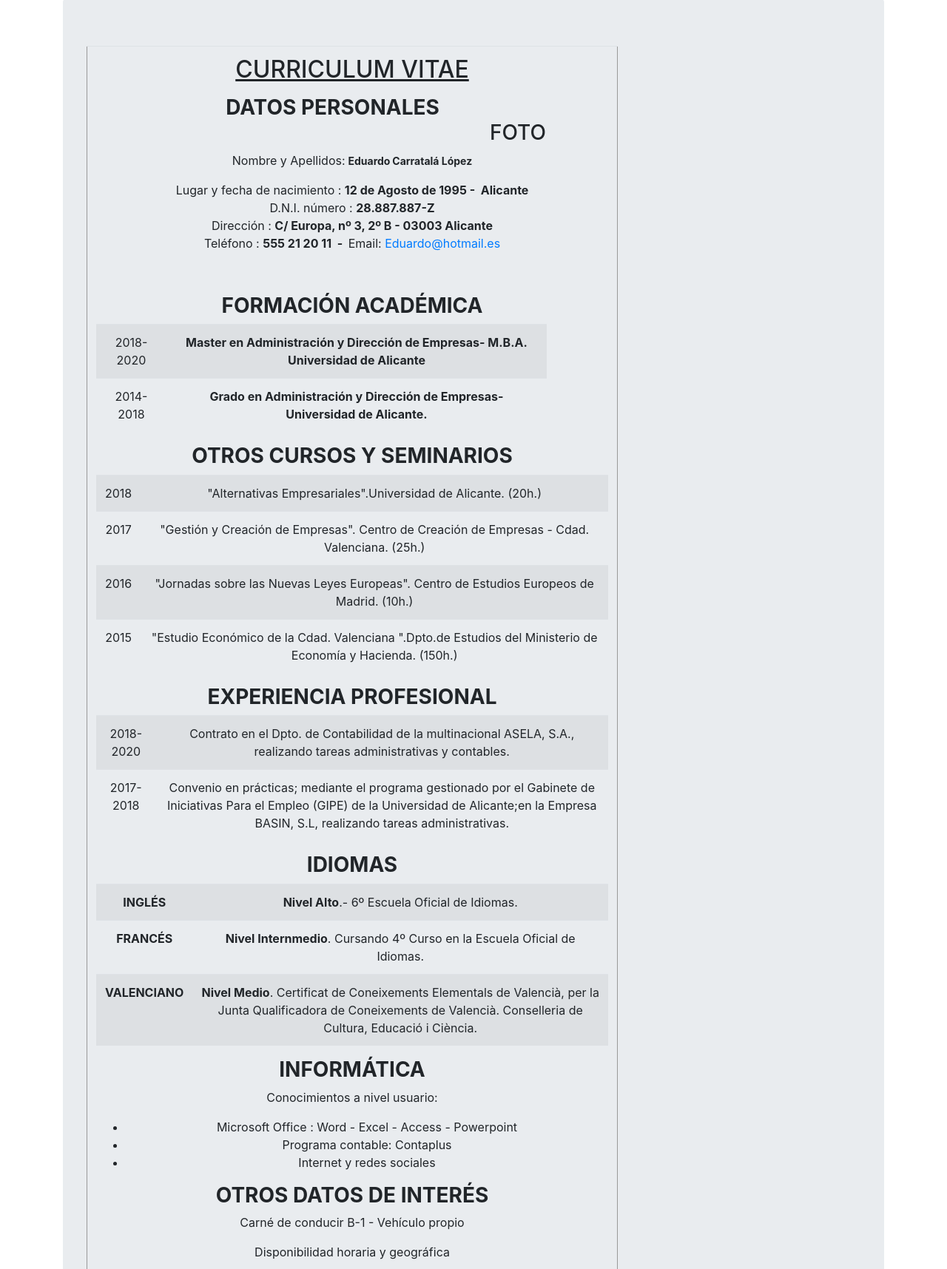
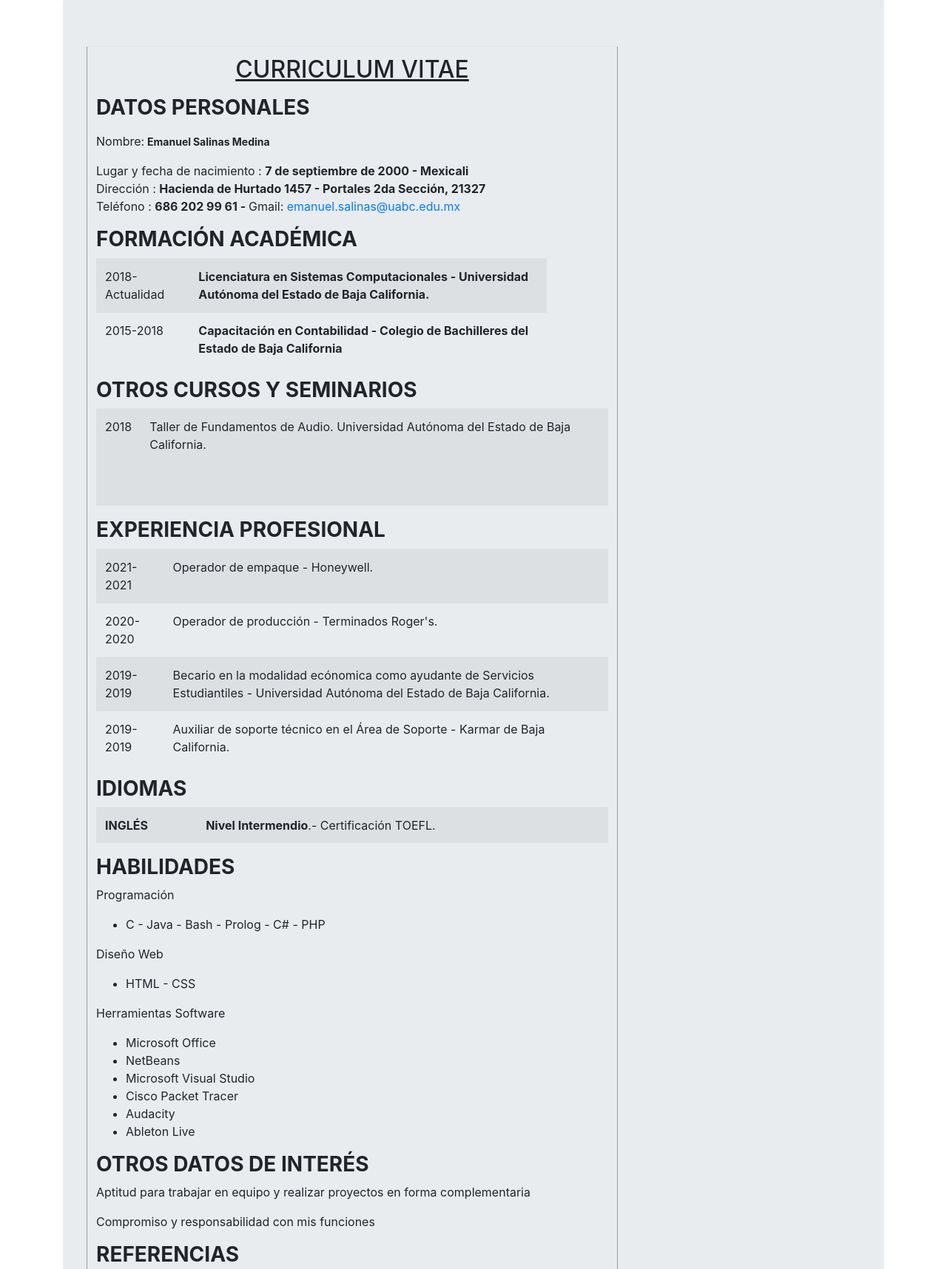
Before and after one commit to ema-idk/CurriculumVitae, a plain HTML site: page docs/index.html in a window 1280 px wide. Shown: the part 74-1790 px from the top of the page at 74% size. Drawn offline with nearby package versions, Linux system fonts and the light colour scheme.

Commit message:
Update index.html

```diff
--- a/docs/index.html
+++ b/docs/index.html
@@ -24,7 +24,7 @@
         </div>
     </div>
 </nav>
-<div class="container" style="text-align: center;">
+<div class="container">
     <div class="jumbotron">
 <table class="table" style="border-color:#999999; border-style:solid; border-width:thin; height:1024px; width:568px">
     <tbody>
@@ -32,66 +32,60 @@
             <td>
             <h2 style="text-align: center"><u>CURRICULUM VITAE</u></h2>
             <p></p>
-            <h3><strong>DATOS PERSONALES&nbsp;&nbsp;&nbsp;&nbsp;&nbsp;&nbsp;&nbsp;&nbsp;</strong>
-            &nbsp;&nbsp;&nbsp;&nbsp;&nbsp;&nbsp;&nbsp;&nbsp;&nbsp;&nbsp;&nbsp;&nbsp;&nbsp;&nbsp;&nbsp;&nbsp;&nbsp;&nbsp;&nbsp;&nbsp;&nbsp;&nbsp;&nbsp;&nbsp;&nbsp;&nbsp;&nbsp;&nbsp;&nbsp;&nbsp;&nbsp;&nbsp;&nbsp;&nbsp;&nbsp;&nbsp;&nbsp;&nbsp;&nbsp;&nbsp;&nbsp;&nbsp;&nbsp;&nbsp;&nbsp;&nbsp;&nbsp;&nbsp;&nbsp;&nbsp;&nbsp;&nbsp;&nbsp; &nbsp; &nbsp; &nbsp;&nbsp;FOTO</h3>
-            <p>Nombre y Apellidos:<span style="font-size:14px"> </span><span style="font-size:12px"><strong><span style="font-size:14px">Eduardo</span> <span style="font-size:14px">Carratal&aacute; L&oacute;pez </span></strong></span></p>
+            <h3><strong>DATOS PERSONALES</strong>
+            <p></p>
+            </h3>
+            <p>Nombre:<span style="font-size:14px"> </span><span style="font-size:12px"><strong><span style="font-size:14px">Emanuel</span> <span style="font-size:14px">Salinas Medina</span></strong></span></p>
 
-            <p>Lugar y fecha de nacimiento : <strong>12 de Agosto de 1995 -&nbsp; Alicante</strong><br />
-            D.N.I. n&uacute;mero : <strong>28.887.887-Z</strong><br />
-            Direcci&oacute;n : <strong>C/ Europa, n&ordm; 3, 2&ordm; B - 03003 Alicante</strong><br />
-            Tel&eacute;fono : <strong>555 21 20 11&nbsp; -&nbsp; </strong>Email: <a href="http://Eduardo@hotmail.es">Eduardo@hotmail.es</a></p>
+            <p>Lugar y fecha de nacimiento : <strong>7 de septiembre de 2000 - Mexicali</strong><br/>
+            Dirección : <strong>Hacienda de Hurtado 1457 - Portales 2da Sección, 21327</strong><br />
+            Teléfono : <strong>686 202 99 61 - </strong>Gmail: <a href="#">emanuel.salinas@uabc.edu.mx</a></p>
 
-            <p>&nbsp;</p>
+            <p></p>
 
-            <h3><strong>FORMACI&Oacute;N ACAD&Eacute;MICA</strong></h3>
+            <h3><strong>FORMACIÓN ACADÉMICA</strong></h3>
 
             <table class="table table-striped" style="height:78px; width:609px">
                 <tbody>
                     <tr>
-                        <td>2018-2020</td>
-                        <td><strong>Master en Administraci&oacute;n y Direcci&oacute;n de Empresas- M.B.A. Universidad de Alicante</strong></td>
+                        <td>2018-Actualidad</td>
+                        <td><strong>Licenciatura en Sistemas Computacionales - Universidad Autónoma del Estado de Baja California.</strong></td>
                     </tr>
                     <tr>
-                        <td>2014-2018</td>
-                        <td><strong>Grado en Administraci&oacute;n y Direcci&oacute;n de Empresas- Universidad de Alicante.</strong></td>
+                        <td>2015-2018</td>
+                        <td><strong>Capacitación en Contabilidad - Colegio de Bachilleres del Estado de Baja California</strong></td>
                     </tr>
                 </tbody>
             </table>
 
             <h3><strong>OTROS CURSOS Y SEMINARIOS</strong></h3>
-
             <table class="table table-striped" style="height:132px; width:692px">
                 <tbody>
                     <tr>
                         <td>2018</td>
-                        <td>&quot;Alternativas Empresariales&quot;.Universidad de Alicante. (20h.)</td>
-                    </tr>
-                    <tr>
-                        <td>2017</td>
-                        <td>&quot;Gesti&oacute;n y Creaci&oacute;n de Empresas&quot;. Centro de Creaci&oacute;n de Empresas - Cdad. Valenciana. (25h.)</td>
-                    </tr>
-                    <tr>
-                        <td>2016</td>
-                        <td>&quot;Jornadas sobre las Nuevas Leyes Europeas&quot;. Centro de Estudios Europeos de Madrid. (10h.)</td>
-                    </tr>
-                    <tr>
-                        <td>2015</td>
-                        <td>&quot;Estudio Econ&oacute;mico de la Cdad. Valenciana &quot;.Dpto.de Estudios del Ministerio de Econom&iacute;a y Hacienda. (150h.)</td>
+                        <td>Taller de Fundamentos de Audio. Universidad Autónoma del Estado de Baja California.</td>
                     </tr>
                 </tbody>
             </table>
-
             <h3><strong>EXPERIENCIA PROFESIONAL</strong></h3>
 
             <table class="table table-striped">
                 <tbody>
                     <tr>
-                        <td>2018-2020</td>
-                        <td>Contrato en el Dpto. de Contabilidad de la multinacional ASELA, S.A., realizando tareas administrativas y contables.</td>
+                        <td>2021-2021</td>
+                        <td>Operador de empaque - Honeywell.</td>
                     </tr>
                     <tr>
-                        <td>2017-2018</td>
-                        <td>Convenio en pr&aacute;cticas; mediante el programa gestionado por el Gabinete de Iniciativas Para el Empleo (GIPE) de la Universidad de Alicante;en la Empresa BASIN, S.L, realizando tareas administrativas.</td>
+                        <td>2020-2020</td>
+                        <td>Operador de producción - Terminados Roger's.</td>
+                    </tr>
+                    <tr>
+                        <td>2019-2019</td>
+                        <td>Becario en la modalidad ecónomica como ayudante de Servicios Estudiantiles - Universidad Autónoma del Estado de Baja California.</td>
+                    </tr>
+                    <tr>
+                        <td>2019-2019</td>
+                        <td>Auxiliar de soporte técnico en el Área de Soporte - Karmar de Baja California.</td>
                     </tr>
                 </tbody>
             </table>
@@ -101,39 +95,45 @@
             <table class="table table-striped">
                 <tbody>
                     <tr>
-                        <td><strong>INGL&Eacute;S</strong></td>
-                        <td><strong>Nivel Alto</strong>.- 6&ordm; Escuela Oficial de Idiomas.</td>
-                    </tr>
-                    <tr>
-                        <td><strong>FRANC&Eacute;S</strong></td>
-                        <td><strong>Nivel Internmedio</strong>. Cursando 4&ordm; Curso en la Escuela Oficial de Idiomas.</td>
-                    </tr>
-                    <tr>
-                        <td><strong>VALENCIANO</strong></td>
-                        <td><strong>Nivel Medio</strong>. Certificat de Coneixements Elementals de Valenci&agrave;, per la Junta Qualificadora de Coneixements de Valenci&agrave;. Conselleria de Cultura, Educaci&oacute; i Ci&egrave;ncia.</td>
+                        <td><strong>INGLÉS</strong></td>
+                        <td><strong>Nivel Intermendio</strong>.- Certificación TOEFL.</td>
                     </tr>
                 </tbody>
             </table>
 
-            <h3><strong>INFORM&Aacute;TICA</strong></h3>
+            <h3><strong>HABILIDADES</strong></h3>
 
-            <p>Conocimientos a nivel usuario:</p>
+            <p>Programación</p>
 
             <ul>
-                <li>Microsoft Office : Word - Excel - Access - Powerpoint</li>
-                <li>Programa contable: Contaplus</li>
-                <li>Internet y redes sociales</li>
+                <li>C - Java - Bash - Prolog - C# - PHP</li>
             </ul>
 
-            <h3><strong>OTROS DATOS DE INTER&Eacute;S</strong></h3>
+            <p>Diseño Web</p>
 
-            <p>Carn&eacute; de conducir B-1 - Veh&iacute;culo propio</p>
+            <ul>
+                <li>HTML - CSS</li>
+            </ul>
 
-            <p>Disponibilidad horaria y geogr&aacute;fica</p>
+            <p>Herramientas Software</p>
+            <ul>
+                <li>Microsoft Office</li>
+                <li>NetBeans</li>
+                <li>Microsoft Visual Studio</li>
+                <li>Cisco Packet Tracer</li>
+                <li>Audacity</li>
+                <li>Ableton Live</li>
+            </ul>
+
+            <h3><strong>OTROS DATOS DE INTERÉS</strong></h3>
+
+            <p>Aptitud para trabajar en equipo y realizar proyectos en forma complementaria</p>
+
+            <p>Compromiso y responsabilidad con mis funciones</p>
 
             <h3><strong>REFERENCIAS</strong></h3>
 
-            <p>Les podr&eacute; ofrecer las que consideren oportunas en caso de que me las soliciten.</p>
+            <p>Les podré ofrecer las que consideren oportunas en caso de que me las soliciten.</p>
             </td>
         </tr>
     </tbody>
```
